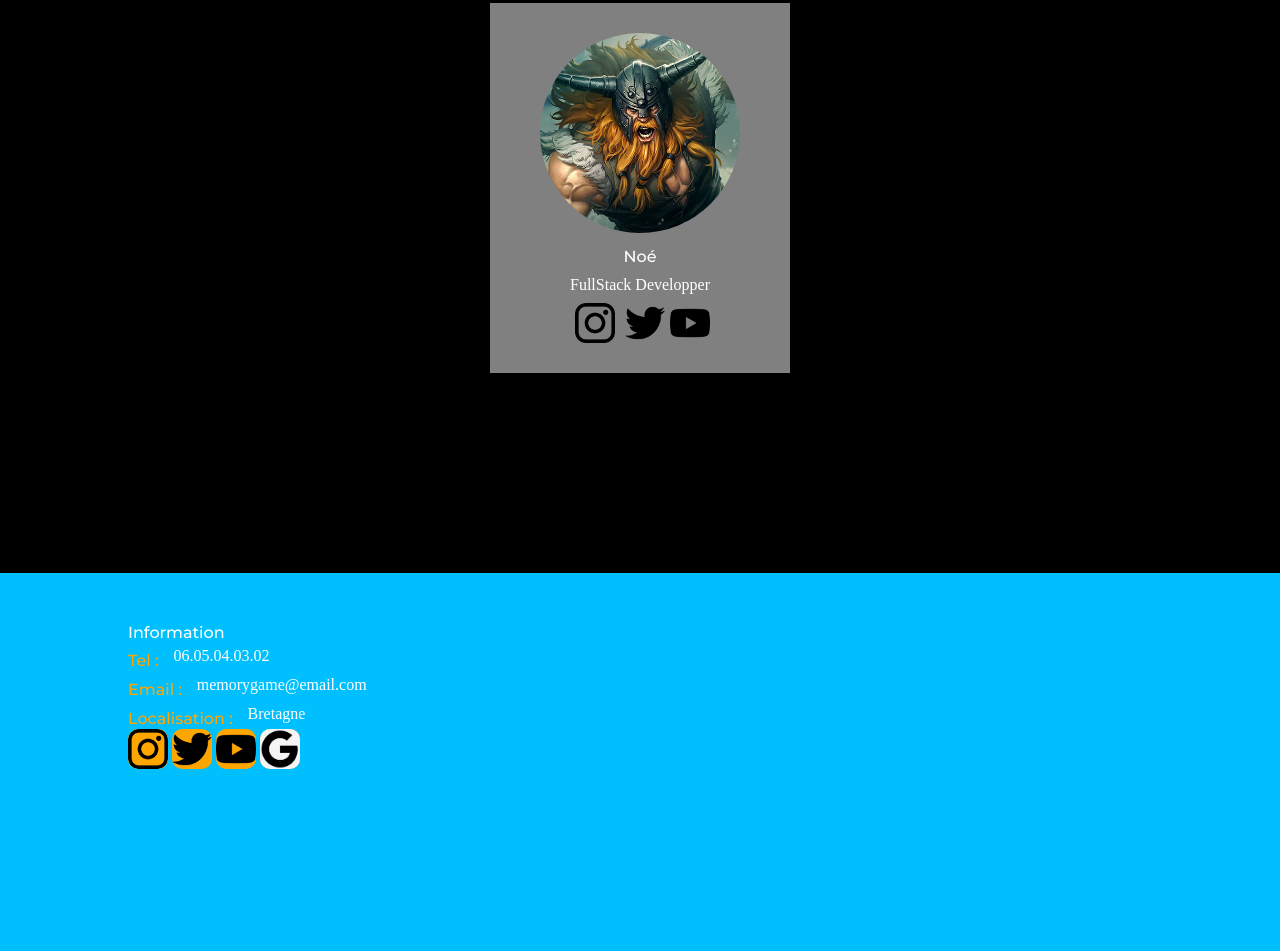
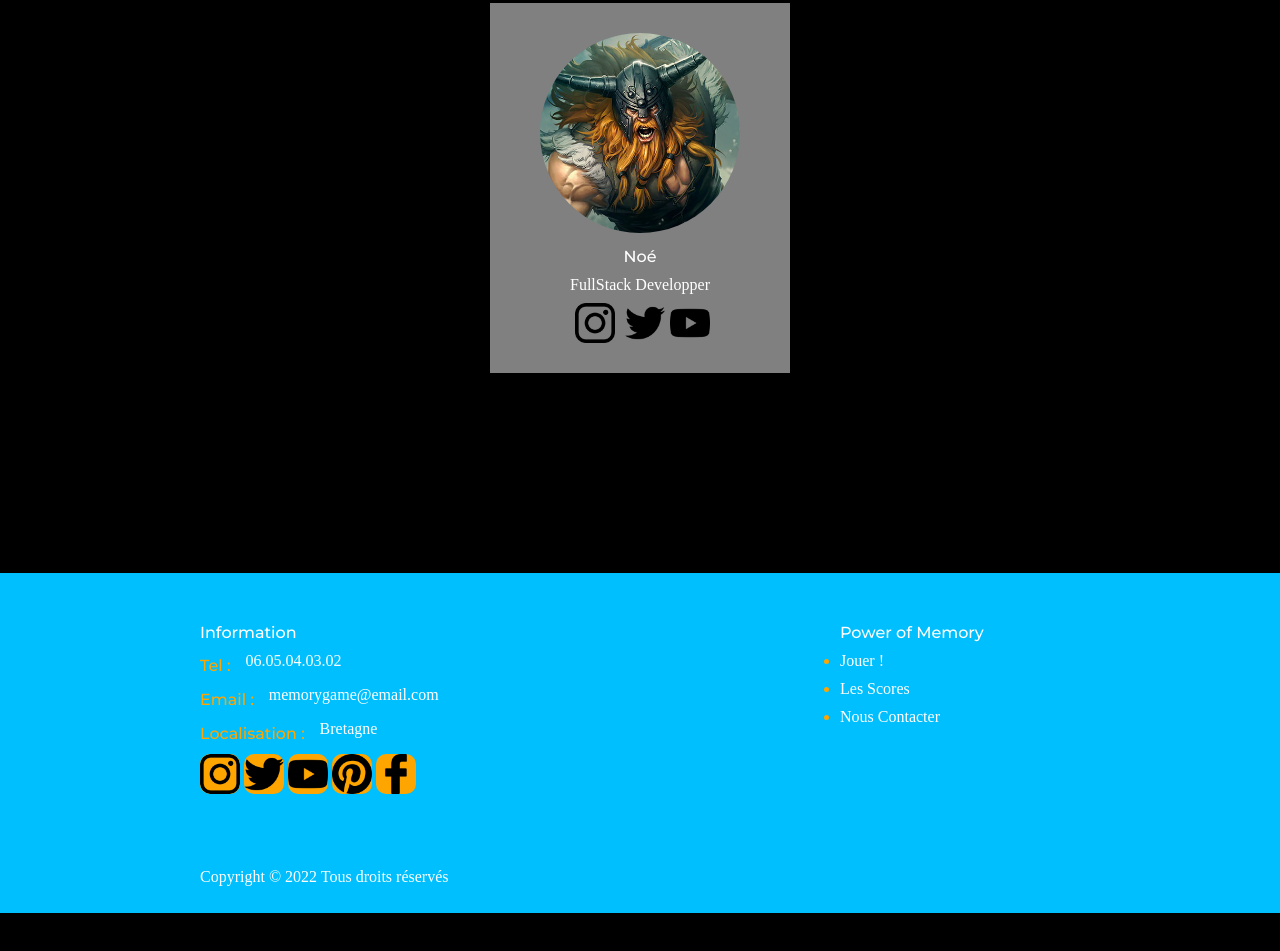
Before and after one commit to NoeHLM/MemoryGameV2, a plain HTML site: page index.html in a window 1280 px wide. Shown: the part 2560-3511 px from the top of the page. After the commit the page ends 3473 px from the top, so only its background shows below. Drawn offline with Linux system fonts and the light colour scheme.

Commit message:
Main page

```diff
--- a/css/main.css
+++ b/css/main.css
@@ -252,21 +252,21 @@ Milieu */
 
 .pieds{
     width: 100%;
-    height: 500px;
+    height: 340px;
     background-color: rgb(0,191,255);
     margin-top: 200px;
 }
 .colonnes{
     display: flex;
     flex-direction: row;
-    justify-content: center;
-
+    justify-content: space-around;
 }
 .colonne{
     height: 100px;
     width: 40%;
-    /* border: 1px solid white; */
+    /* border: 1px solid white;  */
     margin-top: 50px;
+    margin-left: 200px;
 }
 .Information{
     color: white;
@@ -276,7 +276,7 @@ Milieu */
 .doubletxt{
     display: flex;
     flex-direction: row;
-    margin-top: 5px;
+    margin-top: 10px;
 }
 .orange{
     color: orange;
@@ -289,5 +289,16 @@ Milieu */
     width: 40px;
     background-color: orange;
     border-radius: 10px;
-
 }
+.petitesimages{
+    margin-top: 10px;
+}
+.copyright{
+    margin-top: 70px;
+}
+.copy{
+    color: white;
+}
+li{
+    color: orange;
+}
--- a/index.html
+++ b/index.html
@@ -147,12 +147,29 @@
                         <img src="assets/INSTA.png" alt="">
                         <img src="assets/TWITTER.png" alt="">
                         <img src="assets/yt.png" alt="">
-                        <img src="assets/google.png" alt="">
+                        <img src="assets/pinterest.png" alt="">
+                        <img src="assets/facebook.png" alt="">
+                    </div>
+                    <div class="copyright">
+                        <p class="copy">Copyright © 2022 Tous droits réservés</p>
                     </div>
                 </div>
                 <div class="colonne">
+                    <p class="Information">Power of Memory</p>
+                    <div class="doubletxt">
+                        <ul><li></li></ul></p>
+                        <p class="txtnormal"> Jouer !</p>
+                    </div>
+                    <div class="doubletxt">
+                        <ul><li></li></ul></p>
+                        <p class="txtnormal"> Les Scores</p>
+                    </div>
+                    <div class="doubletxt">
+                        <ul><li></li></ul></p>
+                        <p class="txtnormal"> Nous Contacter</p>
+                    </div>
+                </div>
 
-                </div>
             </div>
         </div>
     </footer>
```
Also changed, not shown: assets/facebook.png (added), assets/pinterest.png (added).
